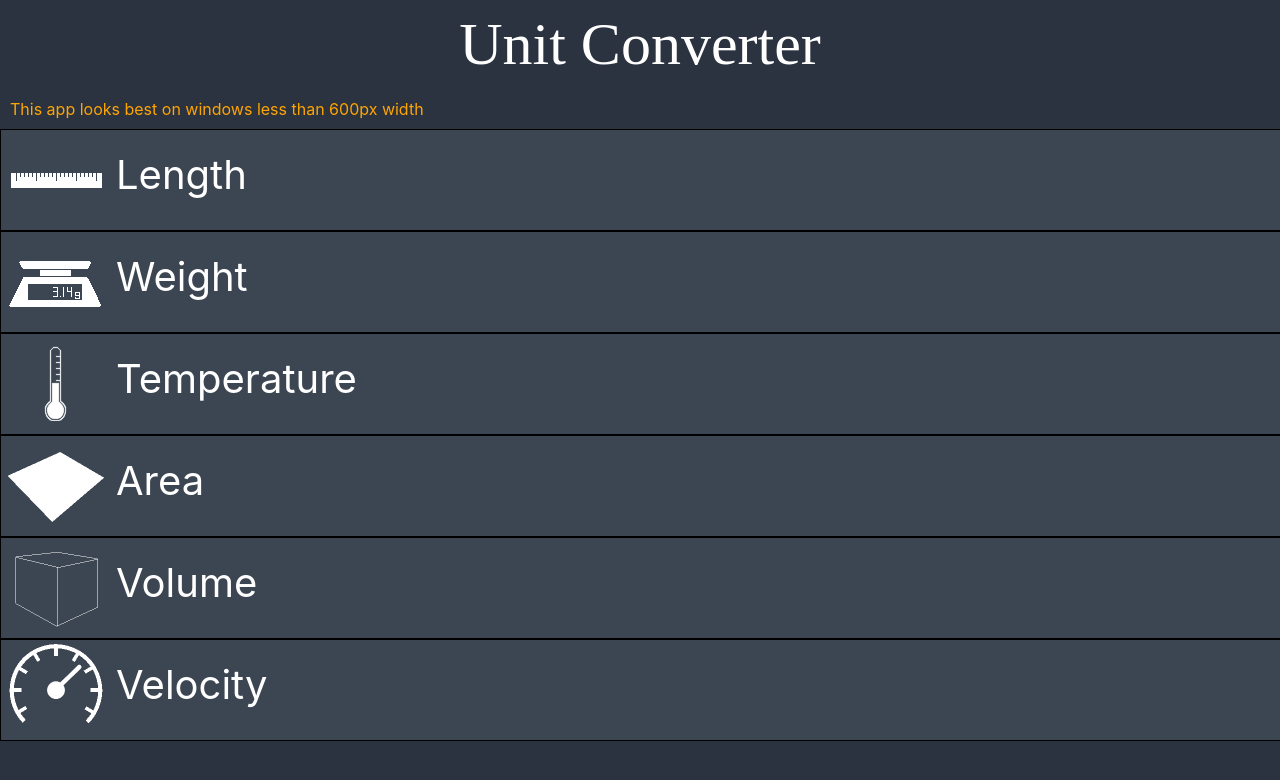
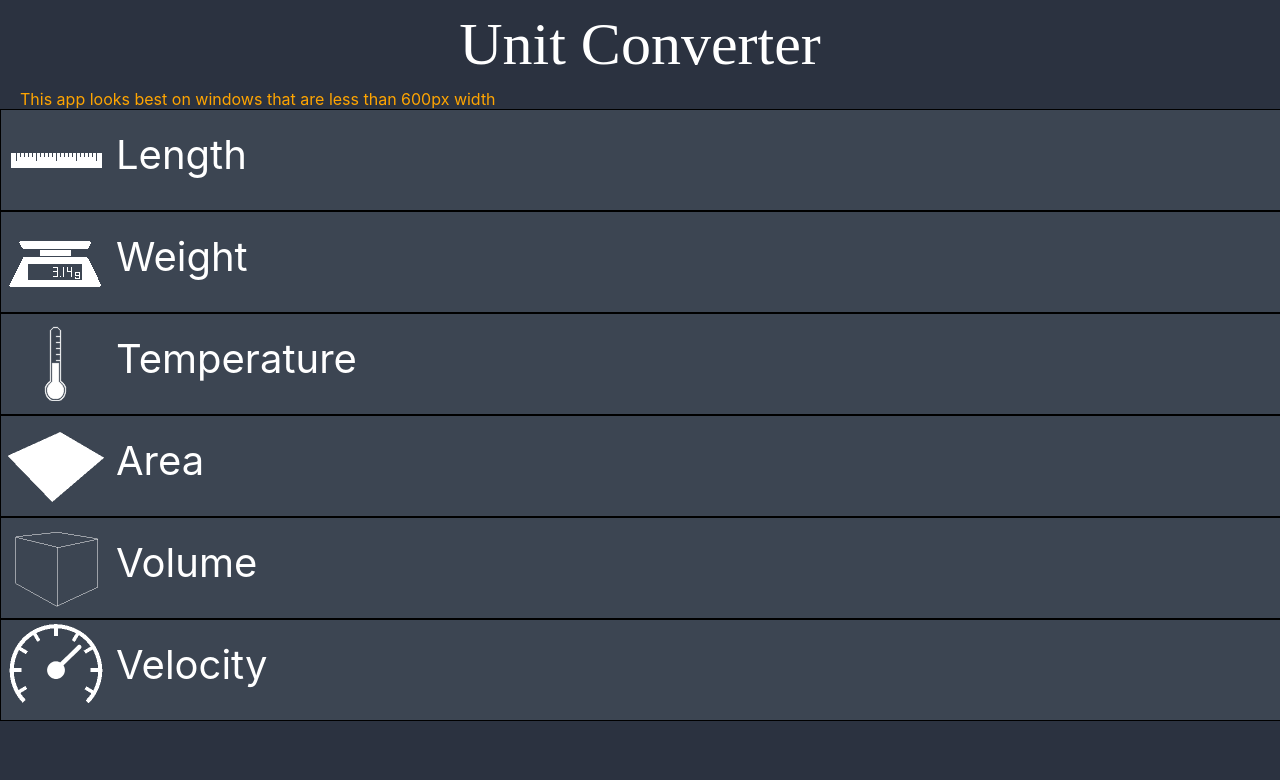
Before and after one commit to maxska/unit-converter, a React (Create React App) app: page /#/ in a window 1280 px wide. Shown: the top 780 px of the page. Built offline with nearby package versions, Linux system fonts and the light colour scheme.

Commit message:
fixed dynamic message for 600+ px width

```diff
--- a/src/App.css
+++ b/src/App.css
@@ -65,3 +65,14 @@ body
 /*===============================================================*/
 /*===============================================================*/
 /*===============================================================*/
+
+
+@media screen and (min-width: 600px)
+{
+  .lower::before
+  {
+    content: "This app looks best on windows that are less than 600px width";
+    color: orange;
+    margin: 20px;
+  }
+}
--- a/src/App.js
+++ b/src/App.js
@@ -19,10 +19,6 @@ const Startpage = () =>
       <div className="upper">
         <p style={{fontSize: "60px"}}>Unit Converter</p>
       </div>
-
-      <p style={{color: "orange", margin: "10px"}}>
-        This app looks best on windows less than 600px width
-      </p>
 
       <div className="lower">
         <QuantityListElement quantity="length"/>
```
